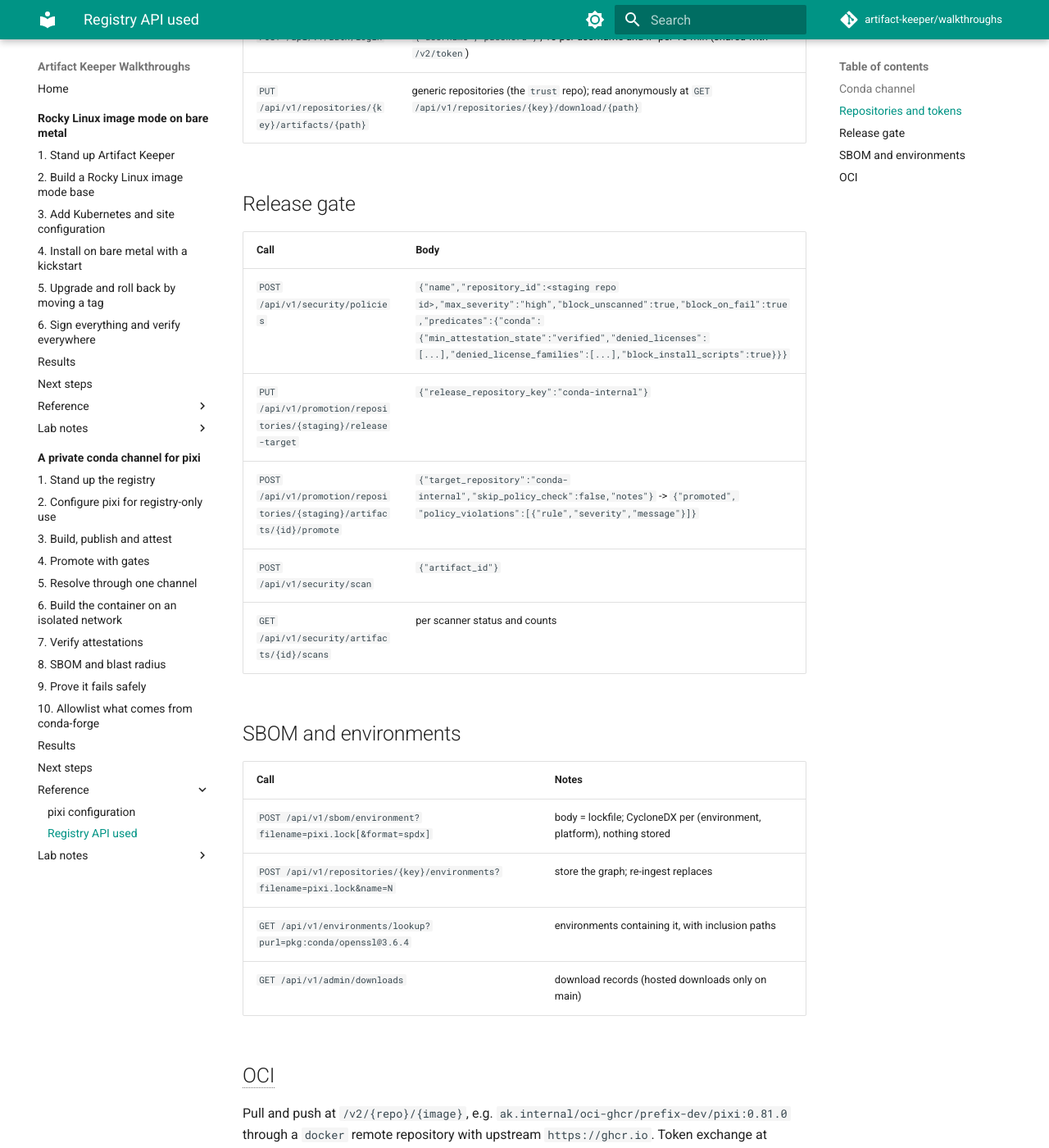
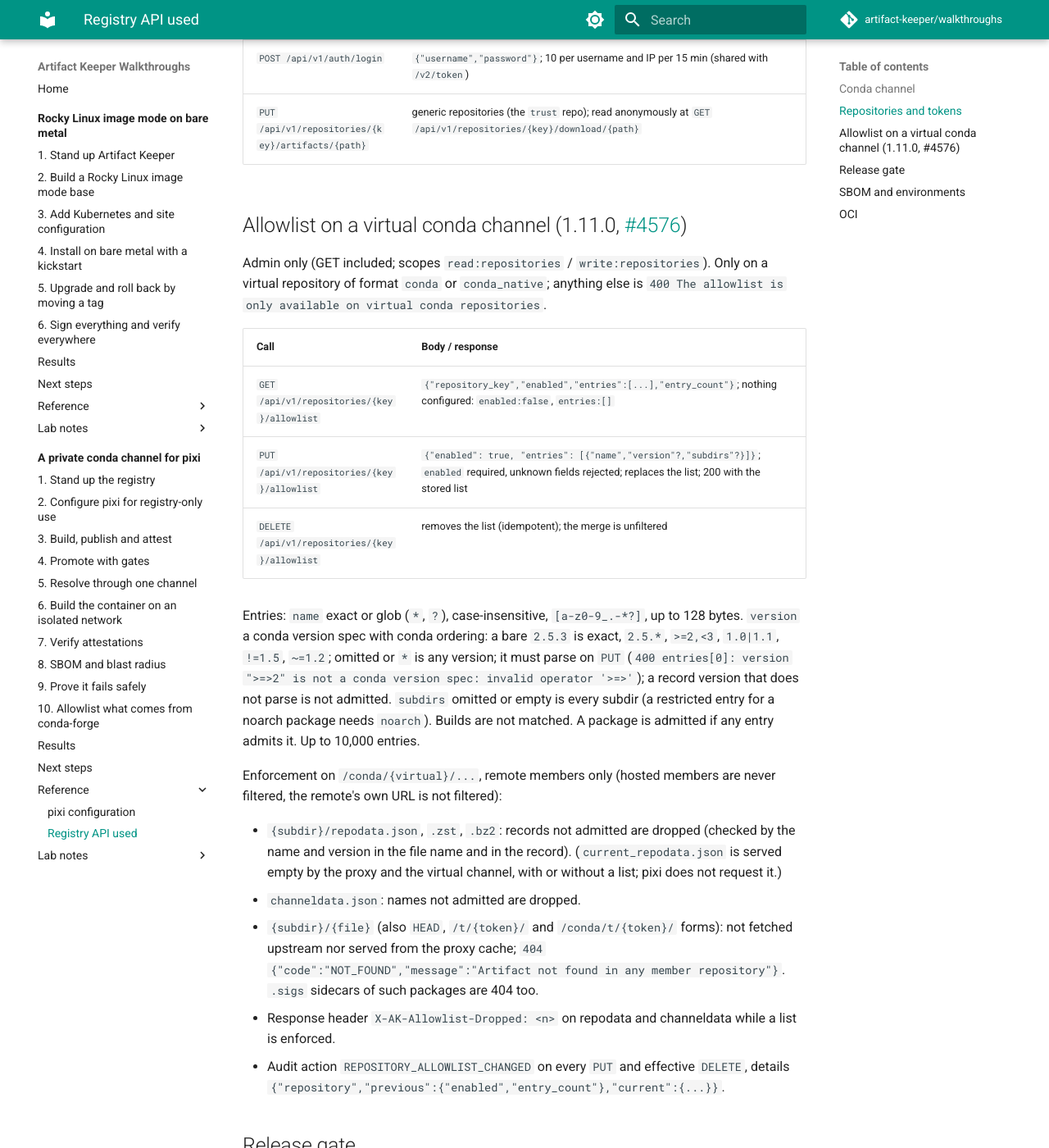
Before and after one commit to artifact-keeper/walkthroughs, an MkDocs documentation site: the page built from docs/private-conda-channel-pixi/reference/registry-api.md, in a window 1280 px wide and 1400 px high, scrolled down 1808 px. Shown: the whole window at 82% size. Built offline with MkDocs 1.6.1 and Material for MkDocs 9.7.7, drawn with Linux system fonts in a browser that asks for light colours; comment, search, counter and statistics services are not loaded; some of the changed text lies outside the part shown.

Commit message:
docs(private-conda-channel-pixi): allowlist API in the registry API reference

```diff
--- a/docs/private-conda-channel-pixi/reference/registry-api.md
+++ b/docs/private-conda-channel-pixi/reference/registry-api.md
@@ -1,6 +1,6 @@
 # Reference: Artifact Keeper API calls used
 
-Base `https://ak.internal`. Verified on backend `main` (5e351fc). `Authorization: Bearer <token>`
+Base `https://ak.internal`. Verified on backend `main` (5e351fc); the allowlist on `localhost/ak-backend:allowlist-1.11` (main `7e5a3335` plus #4576). `Authorization: Bearer <token>`
 unless noted.
 
 ## Conda channel
@@ -33,6 +33,40 @@ unless noted.
 | `POST /api/v1/auth/login` | `{"username","password"}`; 10 per username and IP per 15 min (shared with `/v2/token`) |
 | `PUT /api/v1/repositories/{key}/artifacts/{path}` | generic repositories (the `trust` repo); read anonymously at `GET /api/v1/repositories/{key}/download/{path}` |
 
+## Allowlist on a virtual conda channel (1.11.0, [#4576](https://github.com/artifact-keeper/artifact-keeper/issues/4576))
+
+Admin only (GET included; scopes `read:repositories` / `write:repositories`). Only on a virtual
+repository of format `conda` or `conda_native`; anything else is
+`400 The allowlist is only available on virtual conda repositories`.
+
+| Call | Body / response |
+|---|---|
+| `GET /api/v1/repositories/{key}/allowlist` | `{"repository_key","enabled","entries":[...],"entry_count"}`; nothing configured: `enabled:false`, `entries:[]` |
+| `PUT /api/v1/repositories/{key}/allowlist` | `{"enabled": true, "entries": [{"name","version"?,"subdirs"?}]}`; `enabled` required, unknown fields rejected; replaces the list; 200 with the stored list |
+| `DELETE /api/v1/repositories/{key}/allowlist` | removes the list (idempotent); the merge is unfiltered |
+
+Entries: `name` exact or glob (`*`, `?`), case-insensitive, `[a-z0-9_.-*?]`, up to 128 bytes.
+`version` a conda version spec with conda ordering: a bare `2.5.3` is exact, `2.5.*`, `>=2,<3`,
+`1.0|1.1`, `!=1.5`, `~=1.2`; omitted or `*` is any version; it must parse on `PUT`
+(`400 entries[0]: version ">=>2" is not a conda version spec: invalid operator '>=>'`); a record
+version that does not parse is not admitted. `subdirs` omitted or empty is every subdir (a
+restricted entry for a noarch package needs `noarch`). Builds are not matched. A package is
+admitted if any entry admits it. Up to 10,000 entries.
+
+Enforcement on `/conda/{virtual}/...`, remote members only (hosted members are never filtered,
+the remote's own URL is not filtered):
+
+- `{subdir}/repodata.json`, `.zst`, `.bz2`: records not admitted are dropped (checked by the
+  name and version in the file name and in the record). (`current_repodata.json` is served
+  empty by the proxy and the virtual channel, with or without a list; pixi does not request it.)
+- `channeldata.json`: names not admitted are dropped.
+- `{subdir}/{file}` (also `HEAD`, `/t/{token}/` and `/conda/t/{token}/` forms): not fetched upstream
+  nor served from the proxy cache; `404 {"code":"NOT_FOUND","message":"Artifact not found in any member repository"}`.
+  `.sigs` sidecars of such packages are 404 too.
+- Response header `X-AK-Allowlist-Dropped: <n>` on repodata and channeldata while a list is enforced.
+- Audit action `REPOSITORY_ALLOWLIST_CHANGED` on every `PUT` and effective `DELETE`, details
+  `{"repository","previous":{"enabled","entry_count"},"current":{...}}`.
+
 ## Release gate
 
 | Call | Body |
```
